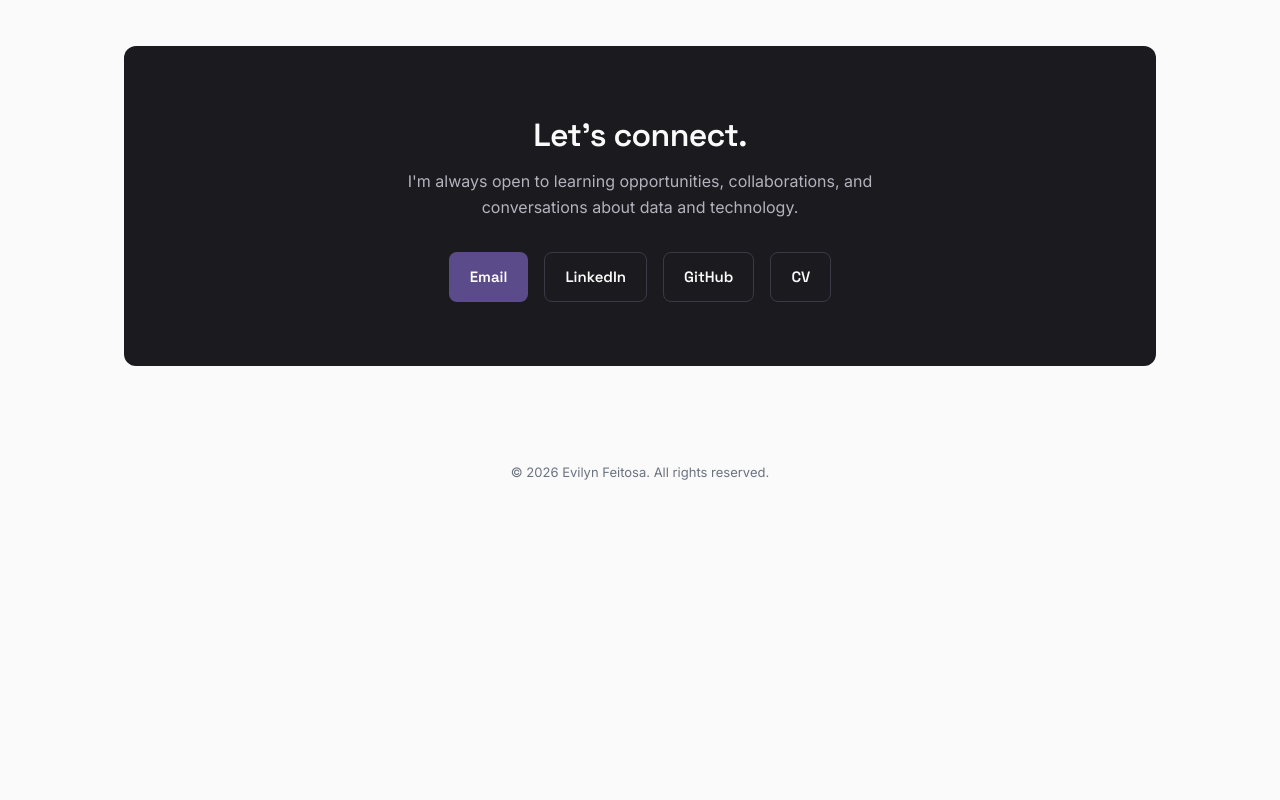
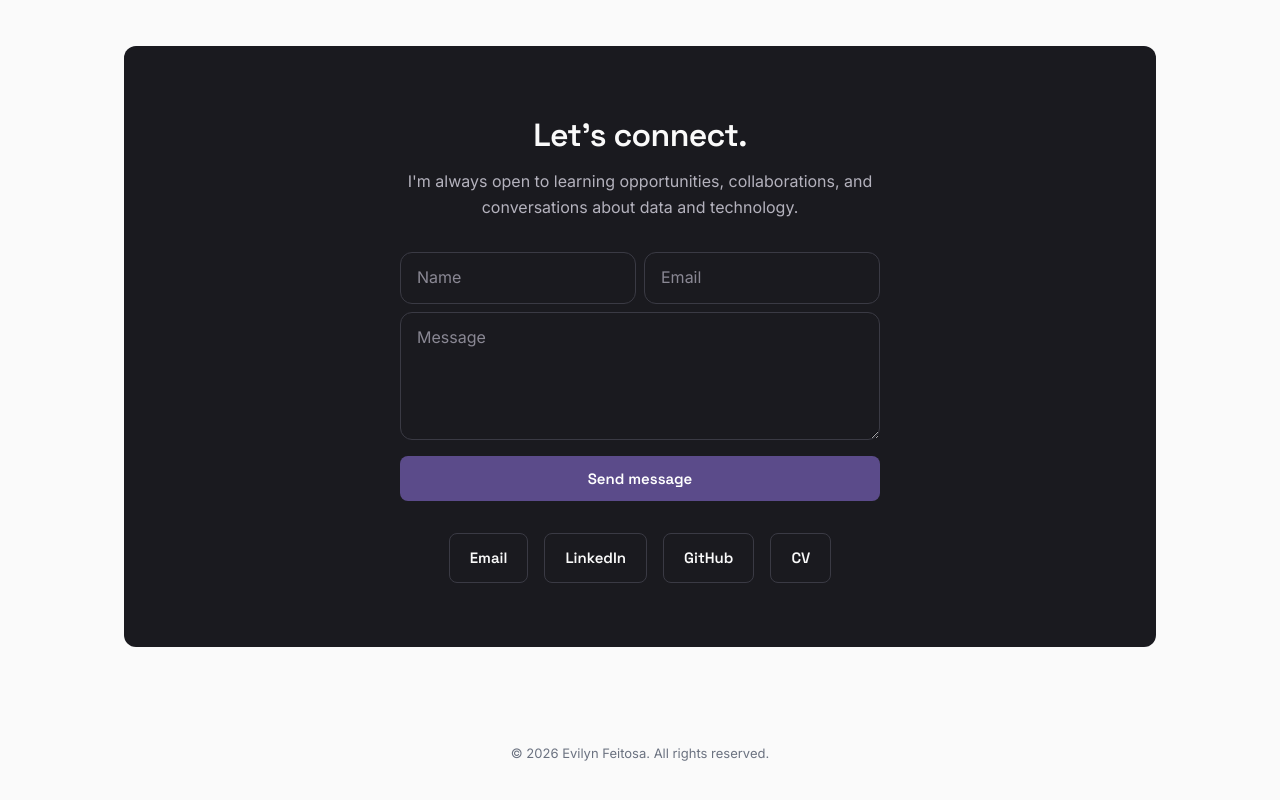
Before and after one commit to itgirlhightech/portifolio-flyrank, a React (Vite) app: page / in a window 1280 px wide. Shown: the part 3810-4610 px from the top of the page. Before the commit the page ends 4357 px from the top, so only its background shows below. Built offline with nearby package versions, Linux system fonts and the light colour scheme.

Commit message:
Creating and managing forms (6a95ad43d784ce4a50c11dc8)

```diff
--- a/src/components/Contact.css
+++ b/src/components/Contact.css
@@ -14,6 +14,68 @@
   color: #b4b2bd;
   max-width: 480px;
   margin: 0 auto var(--space-xl);
+}
+
+.contact-form {
+  max-width: 480px;
+  margin: 0 auto var(--space-xl);
+  text-align: left;
+}
+
+.contact-form-hidden {
+  display: none;
+}
+
+.contact-form-row {
+  display: flex;
+  flex-wrap: wrap;
+  gap: var(--space-sm);
+  margin-bottom: var(--space-sm);
+}
+
+.contact-form-input {
+  flex: 1 1 200px;
+  width: 100%;
+  padding: 0.75rem 1rem;
+  border-radius: var(--radius-card);
+  border: 1px solid #3a3a44;
+  background: transparent;
+  color: var(--color-paper);
+  font: inherit;
+}
+
+.contact-form-input::placeholder {
+  color: #8a8894;
+}
+
+.contact-form-input:focus {
+  outline: none;
+  border-color: var(--color-teal);
+}
+
+.contact-form-textarea {
+  display: block;
+  width: 100%;
+  margin-bottom: var(--space-md);
+  resize: vertical;
+}
+
+.contact-form .btn {
+  display: block;
+  width: 100%;
+}
+
+.contact-form-feedback {
+  margin-top: var(--space-sm);
+  font-size: 0.9rem;
+}
+
+.contact-form-success {
+  color: var(--color-teal);
+}
+
+.contact-form-error {
+  color: #e07a7a;
 }
 
 .contact-actions {
--- a/src/components/Contact.jsx
+++ b/src/components/Contact.jsx
@@ -1,7 +1,33 @@
+import { useState } from 'react'
 import { personalInfo } from '../data/profile'
 import './Contact.css'
 
 function Contact() {
+  const [status, setStatus] = useState('idle')
+
+  const handleSubmit = async (event) => {
+    event.preventDefault()
+    setStatus('sending')
+
+    const form = event.target
+    const data = new FormData(form)
+
+    try {
+      const response = await fetch('/__forms.html', {
+        method: 'POST',
+        headers: { 'Content-Type': 'application/x-www-form-urlencoded' },
+        body: new URLSearchParams(data).toString(),
+      })
+
+      if (!response.ok) throw new Error('Request failed')
+
+      form.reset()
+      setStatus('success')
+    } catch {
+      setStatus('error')
+    }
+  }
+
   return (
     <section id="contact" className="section">
       <div className="container">
@@ -12,8 +38,63 @@ function Contact() {
             data and technology.
           </p>
 
+          <form
+            name="contact"
+            method="POST"
+            data-netlify="true"
+            netlify-honeypot="bot-field"
+            className="contact-form"
+            onSubmit={handleSubmit}
+          >
+            <input type="hidden" name="form-name" value="contact" />
+            <p className="contact-form-hidden">
+              <label>
+                Don't fill this out: <input name="bot-field" />
+              </label>
+            </p>
+
+            <div className="contact-form-row">
+              <input
+                className="contact-form-input"
+                type="text"
+                name="name"
+                placeholder="Name"
+                required
+              />
+              <input
+                className="contact-form-input"
+                type="email"
+                name="email"
+                placeholder="Email"
+                required
+              />
+            </div>
+            <textarea
+              className="contact-form-input contact-form-textarea"
+              name="message"
+              placeholder="Message"
+              rows="4"
+              required
+            />
+
+            <button className="btn btn-primary" type="submit" disabled={status === 'sending'}>
+              {status === 'sending' ? 'Sending...' : 'Send message'}
+            </button>
+
+            {status === 'success' && (
+              <p className="contact-form-feedback contact-form-success">
+                Thanks for reaching out! I'll get back to you soon.
+              </p>
+            )}
+            {status === 'error' && (
+              <p className="contact-form-feedback contact-form-error">
+                Something went wrong. Please try again or email me directly.
+              </p>
+            )}
+          </form>
+
           <div className="contact-actions">
-            <a className="btn btn-primary" href={`mailto:${personalInfo.email}`}>
+            <a className="btn btn-outline" href={`mailto:${personalInfo.email}`}>
               Email
             </a>
             <a
```
Also changed, not shown: public/__forms.html (added, +12 -0 lines).
